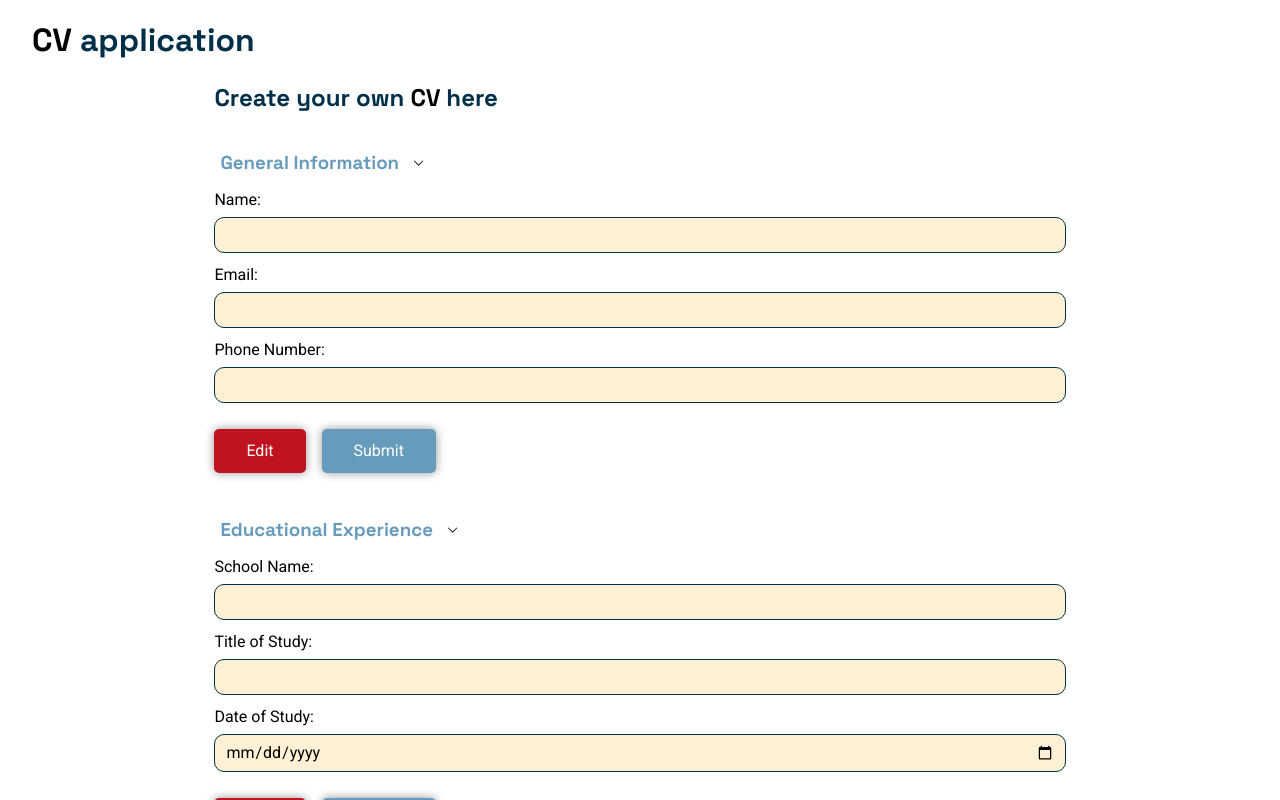
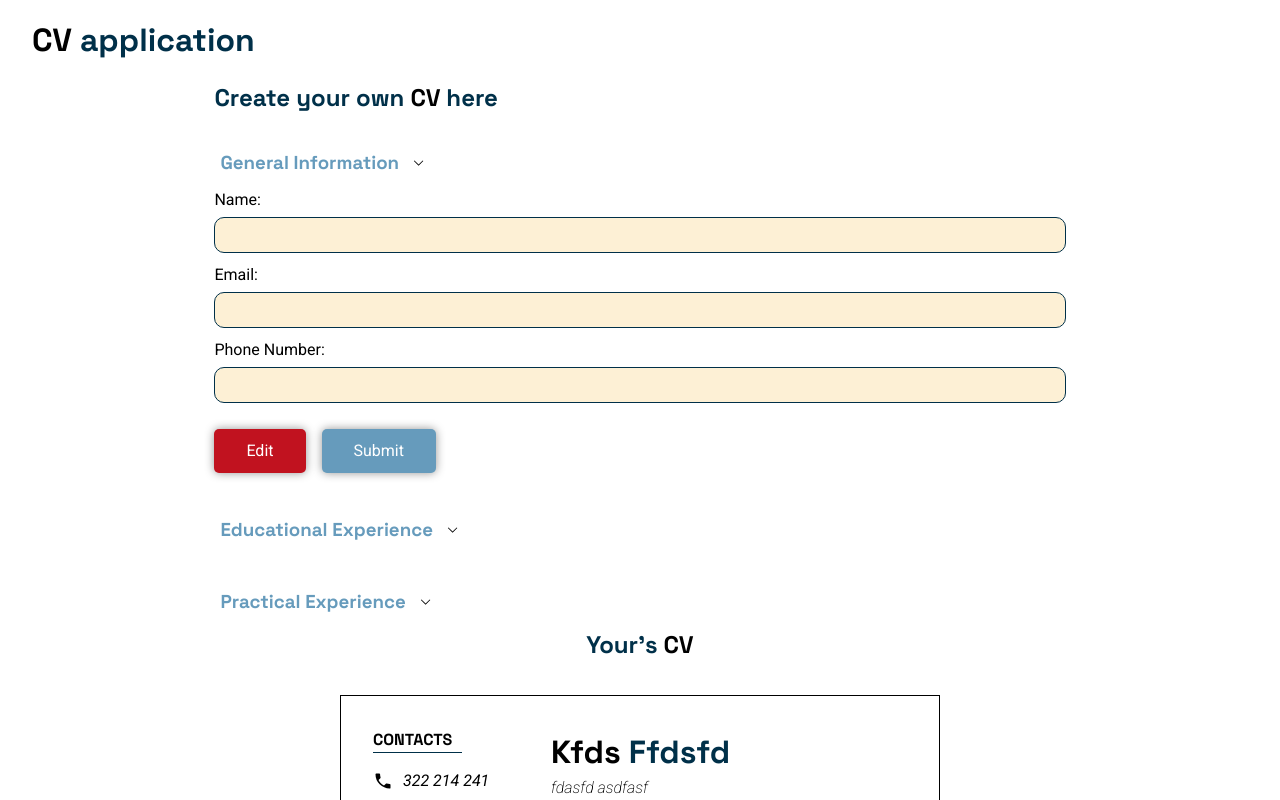
Before and after one commit to codingbyday3/cv-application, a React (Vite) app: page / in a window 1280 px wide. Shown: the top 800 px of the page. Built offline with nearby package versions, Linux system fonts and the light colour scheme.

Commit message:
Build: inputs only show when you click on section

```diff
--- a/src/components/app.jsx
+++ b/src/components/app.jsx
@@ -3,32 +3,45 @@ import CreateCv from "./create-cv-file"
 import "../styles/app.css"
 import { useState } from "react"
 
-function CreateInputFields({input}){
-    return(
+function CreateInputFields({input, isActive, onShow}){
+
+  return (
     <form action="">
-            <button className="burger-menu">
+      <button
+        className="burger-menu"
+        onClick={(e) => {
+          e.preventDefault();
+          onShow();
+        }}
+      >
         <h3>{input.sectionName}</h3>
         <svg xmlns="http://www.w3.org/2000/svg" viewBox="0 0 24 24">
           <title>chevron-down</title>
-                <path d="M5.84,9.59L11.5,15.25L17.16,9.59L16.45,8.89L11.5,13.84L6.55,8.89L5.84,9.59Z" /></svg>
+          <path d="M5.84,9.59L11.5,15.25L17.16,9.59L16.45,8.89L11.5,13.84L6.55,8.89L5.84,9.59Z" />
+        </svg>
+      </button>
 
-            </button>
-            {input.inputsLabels.map((label, index)=>{
-                return(
+      {isActive && (
+        <>
+          {input.inputsLabels.map((label, index) => (
             <div className="input-container" key={input.inputId[index]}>
               <label htmlFor={input.inputId[index]}>{label}</label>
-                        <input type={input.inputTypes[index]} id={input.inputId[index]} />
+              <input
+                type={input.inputTypes[index]}
+                id={input.inputId[index]}
+              />
             </div>
-
-                )
-            })}
+          ))}
           <div className="buttons-container">
             <button>Edit</button>
             <button type="submit">Submit</button>
           </div>
+        </>
+      )}
+    </form>
+  );
 
-        </form>
-    )
+
 }
 
 
@@ -43,7 +56,7 @@ export default function App(){
                 <aside>
                     <h2>Create your own <span>CV</span> here</h2>
                         {inputsIformations.map((info, index)=>
-                            <CreateInputFields key={info.id} input={info} isActive={openIndex === index}/>
+                            <CreateInputFields key={info.id} input={info} isActive={openIndex === index} onShow={() => setOpenIndex(index)}/>
                         )}
                 </aside>
                 <section className="cv-container">
```
Lines whose indentation alone changed are shown as unchanged.
